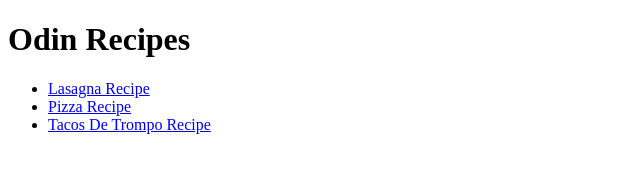
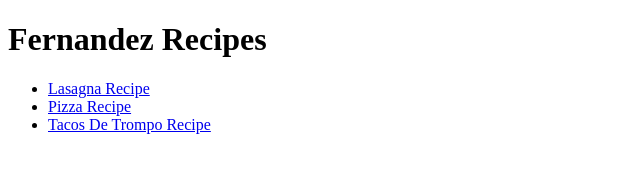
Before and after one commit to kingjr95/odin-recipes, a plain HTML site: page index.html in a window 1280 px wide. Shown: the whole page, without its empty margins (0-640 px from the left). Drawn offline with Linux system fonts and the light colour scheme.

Commit message:
index.html

```diff
--- a/index.html
+++ b/index.html
@@ -5,7 +5,7 @@
     <title>956 Cuh</title>
   </head>
   <body>
-    <h1>Odin Recipes</h1>
+    <h1>Fernandez Recipes</h1>
     <ul>
      <li><a href="./recipes/lasagna.html">Lasagna Recipe</a></li>
      <li><a href="./recipes/pizza.html">Pizza Recipe</a></li>
```
